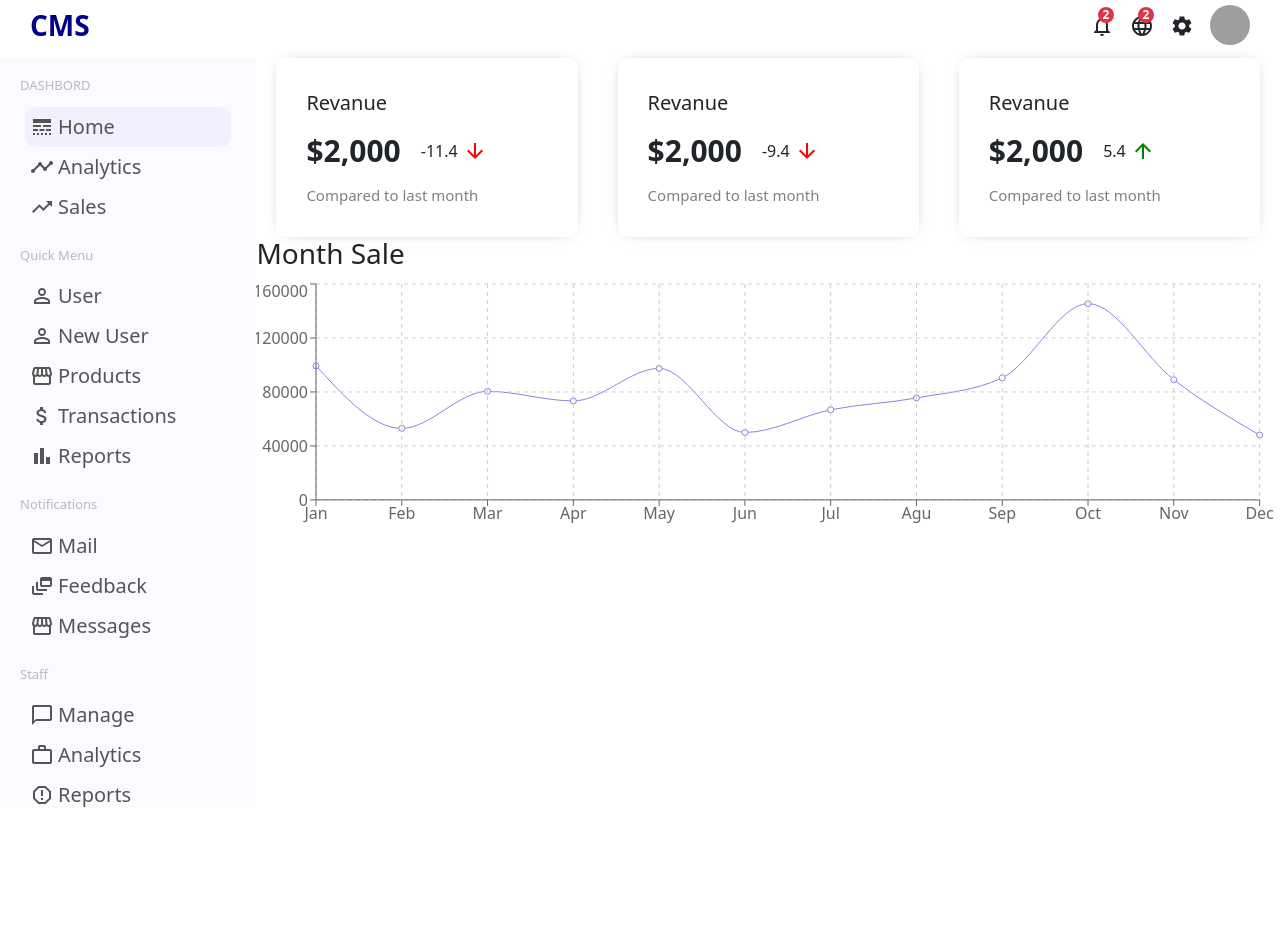
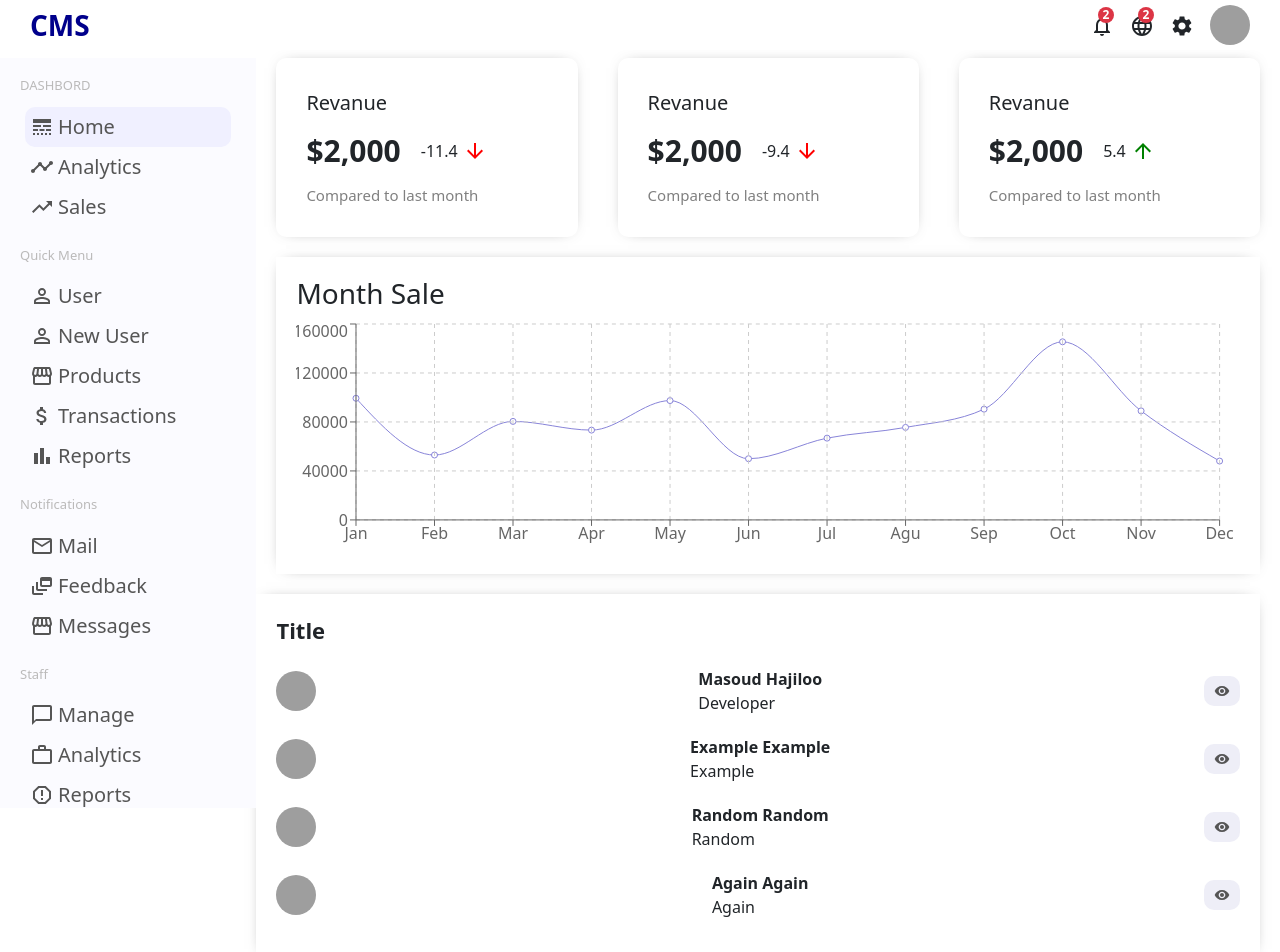
Before and after one commit to Qwerty-zsw/CMS, a React (Vite) app: page / in a window 1280 px wide. Shown: the top 952 px of the page. Before the commit the page ends 856 px from the top, so only its background shows below. Built offline with nearby package versions, Linux system fonts and the light colour scheme; grey boxes are pictures that could not be loaded.

Commit message:
newUsers completed

```diff
--- /dev/null
+++ b/src/Components/Chart/Chart.css
@@ -0,0 +1,5 @@
+.chart {
+  margin: 20px;
+  padding: 20px;
+  box-shadow: 0 0 15px -10px rgba(0, 0, 0, 0.75);
+}
--- a/src/Components/Chart/Chart.jsx
+++ b/src/Components/Chart/Chart.jsx
@@ -7,6 +7,7 @@ import {
   CartesianGrid,
   Tooltip,
 } from "recharts";
+import "./Chart.css"
 
 const Chart = ({ title, data, dataKey, grid }) => {
   return (
--- /dev/null
+++ b/src/Components/WidgetSm/WidgetSm.css
@@ -0,0 +1,43 @@
+.WidgetSm {
+  flex: 1;
+  margin-right: 20px;
+  padding: 20px;
+  box-shadow: 0 0 15px -10px rgba(0, 0, 0, 0.75);
+}
+
+.WidgetSmTitle {
+  font-size: 22px;
+  font-weight: 600;
+}
+
+.WidgetSmList {
+  margin: 0;
+  padding: 0;
+  list-style: none;
+}
+
+.WidgetSmPic {
+  width: 40px;
+  height: 40px;
+  border-radius: 50%;
+  object-fit: cover;
+}
+
+.WidgetSmListItem {
+  margin: 20px 0;
+}
+
+.newName {
+  font-weight: 600;
+}
+.newTitle {
+  font-weight: 300;
+}
+
+.WidgetSmBtn {
+  padding: 7px 10px;
+  border-radius: 10px;
+  background-color: #eeeef7;
+  color: #555;
+  cursor: pointer;
+}
--- /dev/null
+++ b/src/Components/WidgetSm/WidgetSm.jsx
@@ -0,0 +1,27 @@
+import VisibilityIcon from "@mui/icons-material/Visibility";
+import { newMembers } from "../../Datas";
+import "./WidgetSm.css";
+
+const WidgetSm = () => {
+  return (
+    <div className="WidgetSm">
+      <span className="WidgetSmTitle">Title</span>
+      <ul className="WidgetSmList">
+      {newMembers.map((item) => (
+        <li key={item.id} className="WidgetSmListItem w-100 d-flex justify-content-between align-items-center">
+          <img className="WidgetSmPic" src={item.img} />
+            <div className="WidgetSmUser d-flex flex-column">
+              <span className="newName">{item.username}</span>
+              <span className="newTitle">{item.title}</span>
+            </div>
+            <button className="WidgetSmBtn d-flex align-items-center justify-content-center border-0">
+              <VisibilityIcon className="fs-6" />
+            </button>
+        </li>
+      ))}
+      </ul>
+    </div>
+  );
+};
+
+export default WidgetSm;
--- a/src/Datas.jsx
+++ b/src/Datas.jsx
@@ -49,4 +49,31 @@ const xAxisData = [
   },
 ];
 
-export { xAxisData };
+const newMembers = [
+  {
+    id: 1,
+    username: "Masoud Hajiloo",
+    title: "Developer",
+    img: "https://cdn.pixabay.com/photo/2015/10/05/22/37/blank-profile-picture-973460_960_720.png",
+  },
+  {
+    id: 2,
+    username: "Example Example",
+    title: "Example",
+    img: "https://cdn.pixabay.com/photo/2015/10/05/22/37/blank-profile-picture-973460_960_720.png",
+  },
+  {
+    id: 3,
+    username: "Random Random",
+    title: "Random",
+    img: "https://cdn.pixabay.com/photo/2015/10/05/22/37/blank-profile-picture-973460_960_720.png",
+  },
+  {
+    id: 4,
+    username: "Again Again",
+    title: "Again",
+    img: "https://cdn.pixabay.com/photo/2015/10/05/22/37/blank-profile-picture-973460_960_720.png",
+  },
+];
+
+export { xAxisData, newMembers };
--- a/src/Pages/Homepage/Homepage.jsx
+++ b/src/Pages/Homepage/Homepage.jsx
@@ -1,16 +1,19 @@
-import Chart from "../../Components/Chart/Chart"
-import Features from "../../Components/Features/Features"
+import Chart from "../../Components/Chart/Chart";
+import Features from "../../Components/Features/Features";
+import WidgetSm from "../../Components/WidgetSm/WidgetSm";
 import { xAxisData } from "../../Datas";
-import "./Homepage.css"
-
+import "./Homepage.css";
 
 const Homepage = () => {
   return (
     <div className="home">
       <Features />
       <Chart grid title="Month Sale" data={xAxisData} dataKey={"Sale"} />
+      <div className="home">
+        <WidgetSm />
+      </div>
     </div>
-  )
-}
+  );
+};
 
-export default Homepage
+export default Homepage;
```
